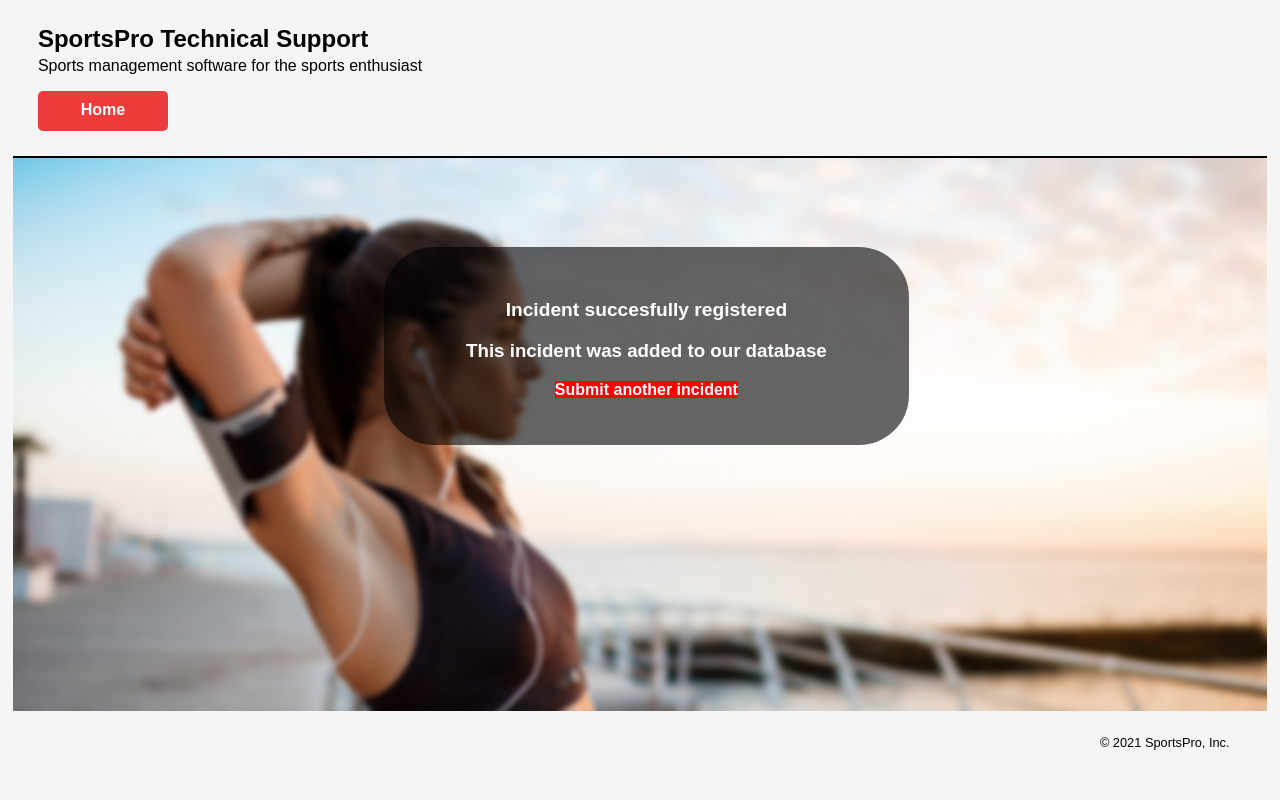
After one commit to mdtc/tech_support, a PHP site: page /incident_manager/incident_success.php in a window 1280 px wide. The commit adds this page. Run offline with PHP 8.4, Linux system fonts and the light colour scheme.

Commit message:
Incident program implemented

```diff
--- /dev/null
+++ b/incident_manager/incident_success.php
@@ -0,0 +1,12 @@
+<?php include '../view/header.php'; ?>
+<main>
+<div class="mainMenu">
+
+    <h2>Incident succesfully registered</h2>
+        <h3>This incident was added to our database</h3>
+
+    <p><a class="button2" href="incident_getCustomer.php">Submit another incident</a></p>
+
+</div>
+</main>
+<?php include '../view/footer.php'; ?>
--- a/incident_manager/index.php
+++ b/incident_manager/index.php
@@ -38,6 +38,6 @@ if ($action == 'incident_getCustomer') {
     include('../errors/error.php');
     }else{
         add_incident($customer_id, $product_code, $title, $description);
-        header("Location: .");
+        include('incident_success.php');
     };
 }
```
Also changed, not shown: incident_manager/incident_displayCustomer.php (+3 -5 lines).
